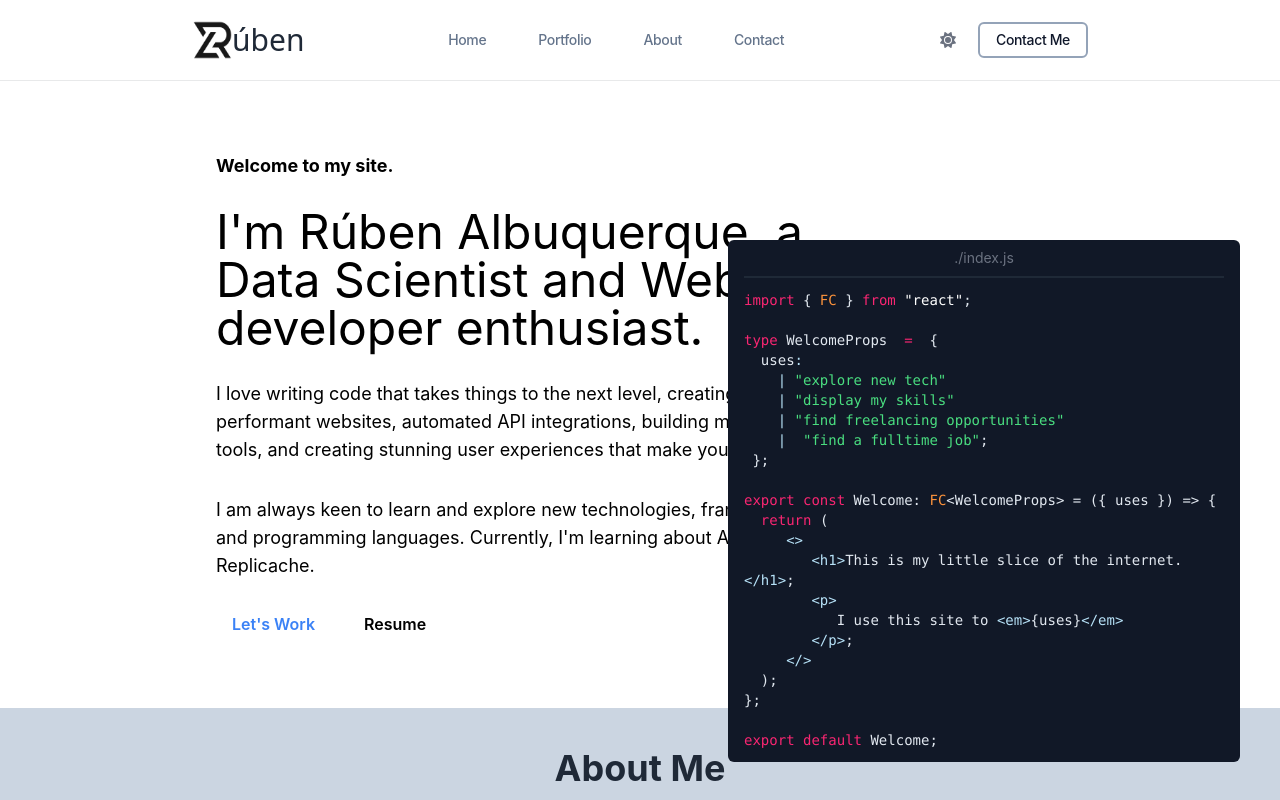
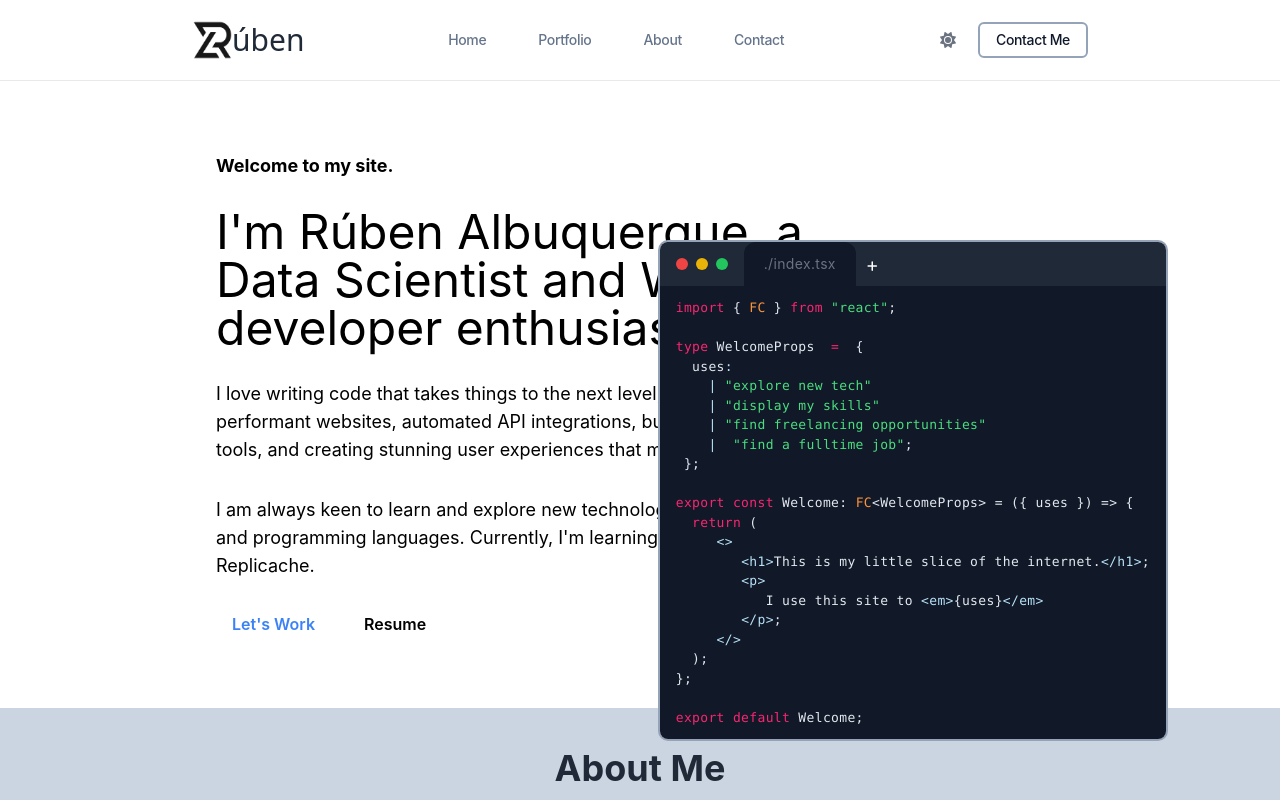
Before and after one commit to rubenAlbuquerque/Portfolio, a React (Create React App) app: page / in a window 1280 px wide. Shown: the top 800 px of the page. Built offline with nearby package versions, Linux system fonts and the light colour scheme.

Commit message:
add code shap

```diff
--- a/src/App.css
+++ b/src/App.css
@@ -16,22 +16,6 @@ header {
   padding: 0px 15%;
 }
 
-/* .button-contactme {
-    background-color: #F59E0B;
-    color: #fff;
-    border-radius: 0.25rem;
-    padding: 0.5rem 1rem;
-    font-size: 1rem;
-    font-weight: 600;
-    line-height: 1.5;
-    border: 1px solid transparent;
-    cursor: pointer;
-    transition: all 0.3s ease-in-out;
-
-    &:hover {
-        background-color: #FBBF24;
-    }
-} */
 .links {
   background-color: #ffffff;
   color: #64748b;
@@ -71,22 +55,29 @@ header {
   box-shadow: 0 0 25px rgba(0, 0, 0, 0.2);
 }
 
-.red {
+.Intro-Code {
+  border-width: 2px;
+  border-radius: 10px;
+  border-style: solid;
+  border-color: #94a3b8;
+  font-size: 13px;
+  letter-spacing: 0.35px;
+}
+.Intro-Code .defaultButton {
+  color: #334155;
+}
+.Intro-Code .red {
   color: #f92672;
 }
-
-.orange {
+.Intro-Code .orange {
   color: #fb923c;
 }
-
-.green {
+.Intro-Code .green {
   color: #4ade80;
 }
-
-.blue {
+.Intro-Code .blue {
   color: #b7e2f8;
 }
-
-.white {
+.Intro-Code .white {
   color: #e2e8f0;
 }/*# sourceMappingURL=App.css.map */
--- a/src/App.js
+++ b/src/App.js
@@ -1,9 +1,12 @@
+import { useState } from "react";
 import logo from "./logoBG.png";
 import image from "./imagens/myPhoto.png";
+import codephoto from "./imagens/index_code.png";
 import { FontAwesomeIcon } from "@fortawesome/react-fontawesome";
 import {
     // faMoon,
     faSun,
+    faPlus,
 } from "@fortawesome/free-solid-svg-icons";
 
 import "./App.css";
@@ -60,32 +63,32 @@ function Navbar() {
 }
 
 function Intro() {
-    const code = `import { FC } from "react";
+    //     const [code, setCode] = useState(`import { FC } from "react";
 
-type WelcomeProps = {
-  uses:
-    | "explore new tech"
-    | "display my skills"
-    | "find freelancing opportunities"
-    | "find a fulltime job";
-};
+    // type WelcomeProps = {
+    //   uses:
+    //     | "explore new tech"
+    //     | "display my skills"
+    //     | "find freelancing opportunities"
+    //     | "find a fulltime job";
+    // };
 
-export const Welcome: FC<WelcomeProps> = ({ uses }) => {
-  return (
-    <>
-      <h1>This is my little slice of the internet.</h1>
-      <p>
-        I use this site to <em className= "highlight">{uses}</em>.
-      </p>
-    </>
-  );
-};
-`;
+    // export const Welcome: FC<WelcomeProps> = ({ uses }) => {
+    //   return (
+    //     <>
+    //       <h1>This is my little slice of the internet.</h1>
+    //       <p>
+    //         I use this site to <em className= "highlight">{uses}</em>.
+    //       </p>
+    //     </>
+    //   );
+    // };
+    // `);
 
     // container with image and info
     return (
         <section className="Intro text-black py-12 flex items-center relative">
-            <div className="flex items-center mx-auto ml-[15%]">
+            <div className="flex items-center mx-auto ml-[15%] ">
                 <div className="Intro-Info max-w-2xl p-6">
                     <p className="text-lg font-bold">Welcome to my site.</p>
                     <h1 className="title text-5xl py-7">
@@ -115,24 +118,41 @@ export const Welcome: FC<WelcomeProps> = ({ uses }) => {
                     </a>
                 </div>
             </div>
+            <div
+                className="Intro-Code  absolute right-28
+                top-40 max-w-lg  rounded-lg">
+                <div className="bg-header bg-gray-800 flex items-center border-b-0 border-gray-800 px-4 rounded-t-lg ">
+                    <button className=" flex gap-2 pr-4 py-3">
+                        <span className="w-3 h-3 bg-red-500 rounded-full"></span>
+                        <span className="w-3 h-3 bg-yellow-500 rounded-full"></span>
+                        <span className="w-3 h-3 bg-green-500 rounded-full"></span>
+                    </button>
 
-            <div
-                //     className="relative w-full flex-col overflow-hidden rounded-md border-2
-                //     border-gray-200/40 bg-gray-900 p-2.5 shadow-2xl drop-shadow-lg d:border-gray-600/40
-                // ">
-                className="Intro-Code bg-gray-900 text-white text-sm absolute right-10
-                top-40 max-w-lg px-4 py-0 rounded-md ">
-                <h2 className="text-center text-md py-2 border-b-2 border-gray-800 text-gray-500 ">
-                    ./index.js
-                </h2>
-                <pre className="py-3">
+                    <h2 className="text-sm text-gray-500 px-5 py-3 bg-gray-900 rounded-t-xl mr-0 ">
+                        ./index.tsx
+                    </h2>
+
+                    {/* add a button PLUS */}
+                    <div className="flex items-center justify-center">
+                        <button className=" rounded-full w-8 h-8 hover:bg-slate-900 transition-colors">
+                            <span className="text-white text-base text-justify ">
+                                <FontAwesomeIcon
+                                    icon={faPlus}
+                                    className=" text-xs"
+                                />
+                            </span>
+                        </button>
+                    </div>
+                </div>
+
+                <pre className="py-3 px-4 bg-gray-900 rounded-b-lg">
                     <code className="whitespace-pre-wrap">
                         <label className="red">import</label>
                         <label className="white">{" {"}</label>
                         <label className="orange"> FC </label>
                         <label className="white">{"}"}</label>
                         <label className="red"> from </label>
-                        <label className="yellow">"react"</label>
+                        <label className="green">"react"</label>
                         <label className="white">;</label>
                         <br />
                         <br />
@@ -141,7 +161,6 @@ export const Welcome: FC<WelcomeProps> = ({ uses }) => {
                         <label className="red"> = </label>
                         <label className="white">{" {"}</label>
                         <br />
-                        {/* <label className="white">{"  "}</label> */}
                         <label className="white">&nbsp; uses</label>
                         <label className="blue">:</label>
                         <br />
@@ -169,7 +188,8 @@ export const Welcome: FC<WelcomeProps> = ({ uses }) => {
                         <label className="blue">
                             &nbsp;&nbsp;&nbsp;&nbsp;|
                         </label>
-                        <label className="green">&nbsp; "find a fulltime job"
+                        <label className="green">
+                            &nbsp; "find a fulltime job"
                         </label>
                         <label className="white">;</label>
                         <br />
@@ -247,210 +267,11 @@ export const Welcome: FC<WelcomeProps> = ({ uses }) => {
                         <br />
                     </code>
                 </pre>
+                {/* <div className="Intro-Image absolute right-10 top-40  ">
+                    <img src={codephoto} alt="Logoo" className="w-full" />
+                </div> */}
             </div>
         </section>
-        // <section className="Intro text-black py-12 flex items-center">
-        //     <div className=" flex items-center mx-auto ml-[15%]">
-        //         <div className="Intro-Info max-w-2xl p-6">
-        //             <p className="text-lg font-bold">Welcome to my site.</p>
-        //             <h1 className="title text-5xl py-7">
-        //                 I'm Rúben Albuquerque, a Data Scientist and Web
-        //                 developer enthusiast.
-        //             </h1>
-        //             <p className="text-lg mb-8">
-        //                 I love writing code that takes things to the next level,
-        //                 creating highly performant websites, automated API
-        //                 integrations, building my own dev-tools, and creating
-        //                 stunning user experiences that make you feel WOW!
-        //             </p>
-        //             <p className="text-lg mb-8">
-        //                 I am always keen to learn and explore new technologies,
-        //                 frameworks, and programming languages. Currently, I'm
-        //                 learning about Astro and Replicache.
-        //             </p>
-        //             <a
-        //                 href="/resume"
-        //                 className="text-blue-500 font-semibold px-4 py-2 rounded hover:bg-blue-100 transition-colors">
-        //                 Let's Work
-        //             </a>
-        //             <a
-        //                 href="/resume"
-        //                 className="bg-transparent border border-white text-black font-semibold ml-4 px-4 py-2 rounded hover:bg-white hover:text-blue-500 transition-colors">
-        //                 Resume
-        //             </a>
-        //         </div>
-        //     </div>
-        //     <div className="Intro-Code absolute top-0 left-0 w-full h-full flex items-center justify-center">
-        //         <h2 className="text-center text-md ">./index.js</h2>
-        //         <pre>
-        //             <code className="whitespace-pre-wrap">{code}</code>
-        //         </pre>
-        //     </div>
-        // </section>
-
-        // <section className="Intro text-black py-12 flex items-center">
-        //     <div className="flex items-center  ">
-        //         <div className="Intro-Info max-w-2xl p-6 ">
-        //             <p className="text-lg font-bold">Welcome to my site.</p>
-        //             {/* <p className="text-lg mb-6">
-        //                 I'm Felix Tellmann, a Fullstack developer.
-        //             </p> */}
-        //             <h1 className="title text-5xl py-7">
-        //                 I'm Rúben Albuquerque, a Data Scientist and Web
-        //                 developer entusiast.
-        //             </h1>
-
-        //             {/* <div className="flex flex-wrap mb-8">
-        //                 <span className="bg-gray-700 text-white px-2 py-1 rounded mr-2 mb-2">
-        //                     Next.js
-        //                 </span>
-        //                 <span className="bg-gray-700 text-white px-2 py-1 rounded mr-2 mb-2">
-        //                     Node.js
-        //                 </span>
-        //                 <span className="bg-gray-700 text-white px-2 py-1 rounded mr-2 mb-2">
-        //                     Tailwind
-        //                 </span>
-        //                 <span className="bg-gray-700 text-white px-2 py-1 rounded mr-2 mb-2">
-        //                     Shopify
-        //                 </span>
-        //             </div> */}
-        //             <p className="text-lg mb-8">
-        //                 I love writing code that takes things to the next level,
-        //                 creating highly performant websites, automated API
-        //                 integrations, building my own dev-tools, and creating
-        //                 stunning user experiences that make you feel WOW!
-        //             </p>
-        //             <p className="text-lg mb-8">
-        //                 I am always keen to learn and explore new technologies,
-        //                 frameworks, and programming languages. Currently, I'm
-        //                 learning about Astro and Replicache.
-        //             </p>
-        //             <a
-        //                 href="/resume"
-        //                 className=" text-blue-500 font-semibold px-4 py-2 rounded hover:bg-blue-100 transition-colors">
-        //                 Let's Work
-        //             </a>
-        //             <a
-        //                 href="/resume"
-        //                 className="bg-transparent border border-white text-black font-semibold ml-4 px-4 py-2 rounded hover:bg-white hover:text-blue-500 transition-colors">
-        //                 Resume
-        //             </a>
-        //         </div>
-
-        // <div className="Intro-code bg-gray-900 max-w-sm text-gray-300 px-6 py-2 rounded-lg shadow-lg relative">
-        //     <h2 className="text-center text-lg font-semibold">
-        //         ./index.js
-        //     </h2>
-        //     <pre>
-        //         <code className="whitespace-pre-wrap">{code}</code>
-        //     </pre>
-        // </div>
-
-        // <div className="bg-gray-900 text-gray-300 px-6 py-2 rounded-lg shadow-lg relative">
-        //     <h2 className="text-center text-lg font-semibold">
-        //         filename.js
-        //     </h2>
-        //     <pre>
-        //         <code className="whitespace-pre-wrap">{code}</code>
-        //     </pre>
-        // </div>
-        //     </div>
-        // </section>
-
-        // <div className="">
-        //     <div className="flex flex-row justify-center items-center bg-red-300 p-10 mx-20 my-10">
-        //         <div className="basis-1/2 ">
-        //             <div className="flex flex-col justify-center items-center">
-        //                 <h1 className="text-4xl font-bold text-gray-800">
-        //                     I'm{" "}
-        //                     <span className="text-blue-500">Ruben Santos</span>
-        //                 </h1>
-        //                 <p className="text-gray-800 font-size bg-gray-200 mx-10 p-5">
-        //                     I'm a Front-End Stack Developer, I love to create
-        //                     new web apps and learn new technologies. Also I'm a
-        //                     student of Computer Science at the University of
-        //                     Lisbon. Also I'm passionate about data science and
-        //                     machine learning.
-        //                 </p>
-        //                 <div className="flex flex-row justify-center items-center">
-        //                     <button className="bg-blue-500 hover:bg-blue-700 text-white font-bold py-2 px-4 rounded">
-        //                         Contact Me
-        //                     </button>
-        //                     <button className="bg-blue-500 hover:bg-blue-700 text-white font-bold py-2 px-4 rounded">
-        //                         My Resume
-        //                     </button>
-        //                 </div>
-        //                 <div className="flex flex-row justify-center items-center">
-        //                     <a
-        //                         href="https://www.linkedin.com/in/ruben-santos-1b1b1b1b1/"
-        //                         className="text-blue-500 hover:text-blue-800">
-        //                         {/* <i className="fab fa-linkedin fa-2x"></i> */}
-        //                         <h1>Linkedin</h1>
-        //                     </a>
-        //                     <a
-        //                         href="#home"
-        //                         className="text-blue-500 hover:text-blue-800">
-        //                         {/* <i className="fab fa-github fa-2x"></i> */}
-        //                         <h1>Github</h1>
-        //                     </a>
-        //                     <a
-        //                         href="#home"
-        //                         className="text-blue-500 hover:text-blue-800">
-        //                         {/* <i className="fab fa-twitter fa-2x"></i> */}
-        //                         <h1>Twitter</h1>
-        //                     </a>
-        //                 </div>
-        //             </div>
-        //         </div>
-        //         <div className="basis-1/2 flex justify-center items-center bg-red-900">
-        //             <img src={logo} alt="Logoo" className="w-80 h-100" />
-        //         </div>
-        //     </div>
-        // </div>
-
-        // <section className="bg-blue-500 text-white py-12">
-        //     <div className="container mx-auto">
-        //         <h1 className="text-4xl font-bold mb-4">Welcome to my site.</h1>
-        //         <p className="text-lg mb-6">
-        //             I'm Felix Tellmann, a Fullstack developer.
-        //         </p>
-        //         <div className="flex flex-wrap mb-8">
-        //             <span className="bg-gray-700 text-white px-2 py-1 rounded mr-2 mb-2">
-        //                 Next.js
-        //             </span>
-        //             <span className="bg-gray-700 text-white px-2 py-1 rounded mr-2 mb-2">
-        //                 Node.js
-        //             </span>
-        //             <span className="bg-gray-700 text-white px-2 py-1 rounded mr-2 mb-2">
-        //                 Tailwind
-        //             </span>
-        //             <span className="bg-gray-700 text-white px-2 py-1 rounded mr-2 mb-2">
-        //                 Shopify
-        //             </span>
-        //         </div>
-        //         <p className="text-lg mb-8">
-        //             I love writing code that takes things to the next level,
-        //             creating highly performant websites, automated API
-        //             integrations, building my own dev-tools, and creating
-        //             stunning user experiences that make you feel WOW!
-        //         </p>
-        //         <p className="text-lg mb-8">
-        //             I am always keen to learn and explore new technologies,
-        //             frameworks, and programming languages. Currently, I'm
-        //             learning about Astro and Replicache.
-        //         </p>
-        //         <a
-        //             href="/resume"
-        //             className="bg-white text-blue-500 font-semibold px-4 py-2 rounded hover:bg-blue-100 transition-colors">
-        //             Let's Work
-        //         </a>
-        //         <a
-        //             href="/resume"
-        //             className="bg-transparent border border-white text-white font-semibold ml-4 px-4 py-2 rounded hover:bg-white hover:text-blue-500 transition-colors">
-        //             Resume
-        //         </a>
-        //     </div>
-        // </section>
     );
 }
 
@@ -476,7 +297,7 @@ function About() {
                         </p>
                     </div>
                     <div className="basis-1/2 ">
-                        <img src={logo} alt="Logoo" className="w-80 h-100" />
+                        <img src={image} alt="Logoo" className="w-80 h-100" />
                     </div>
                 </div>
             </div>
--- a/src/App.scss
+++ b/src/App.scss
@@ -27,23 +27,6 @@ header {
     // width: 80%;
     // margin: 0 auto;
 }
-
-/* .button-contactme {
-    background-color: #F59E0B;
-    color: #fff;
-    border-radius: 0.25rem;
-    padding: 0.5rem 1rem;
-    font-size: 1rem;
-    font-weight: 600;
-    line-height: 1.5;
-    border: 1px solid transparent;
-    cursor: pointer;
-    transition: all 0.3s ease-in-out;
-
-    &:hover {
-        background-color: #FBBF24;
-    }
-} */
 
 // .list-lisks {
 // background-color: #55647a;
@@ -108,9 +91,27 @@ header {
         box-shadow: 0 0 25px rgba(0, 0, 0, 0.2);
     }
 }
+// .Intro {
 
-// 191d24
-// b7e2f8
+// }
+
+.Intro-Code {
+    // background-color: #ffffff;
+    border-width: 2px;
+    border-radius: 10px;
+    border-style: solid;
+    border-color: #94a3b8;
+
+    font-size: 13px;
+    // font-weight: 500;
+    letter-spacing: 0.35px;
+
+    .defaultButton {
+        color: #334155;
+    }
+    .bg-header {
+        // background-color: #c9d1d9;
+    }
 
     .red {
         color: #f92672;
@@ -131,3 +132,4 @@ header {
     .white {
         color: #e2e8f0;
     }
+}
```
Also changed, not shown: src/imagens/index_code.png (added), 1 other file (tests, documents, lock files or other folders). Lines whose indentation alone changed are shown as unchanged.
